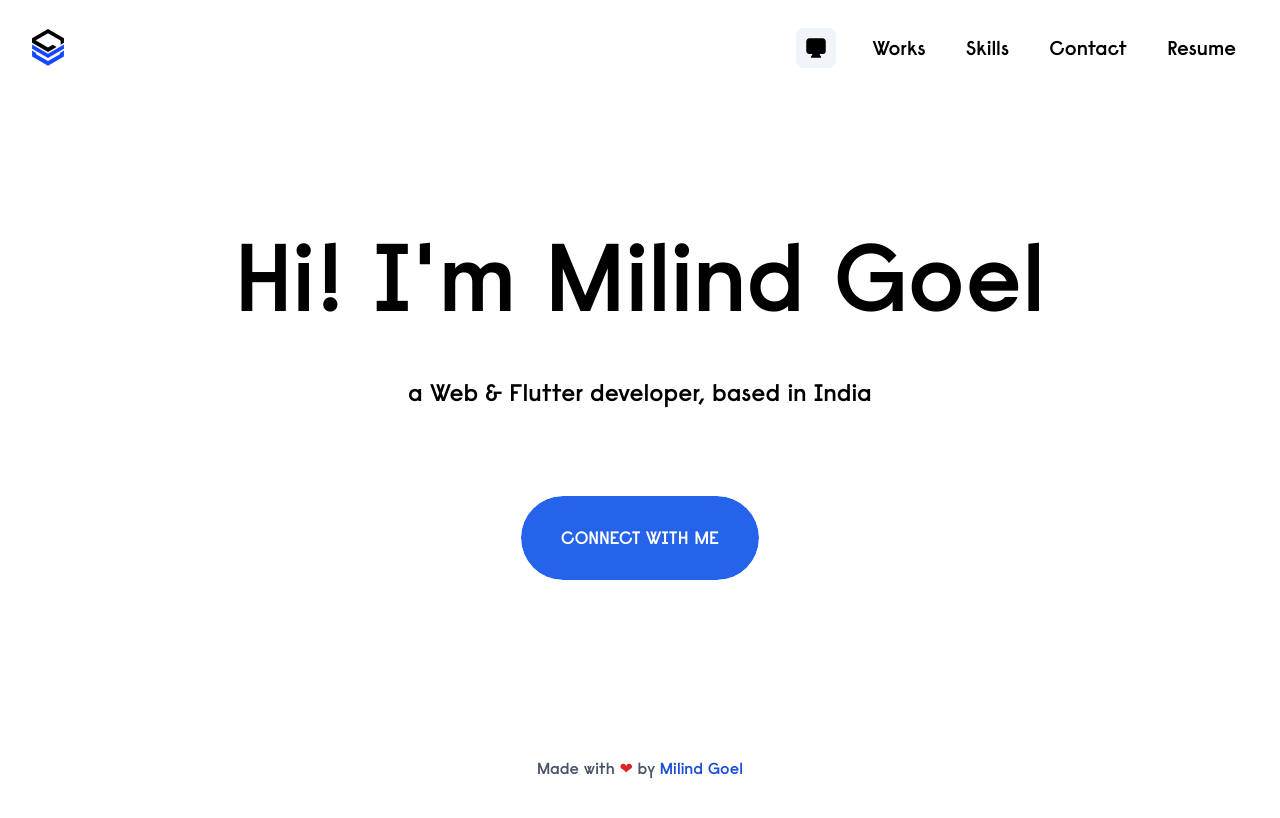
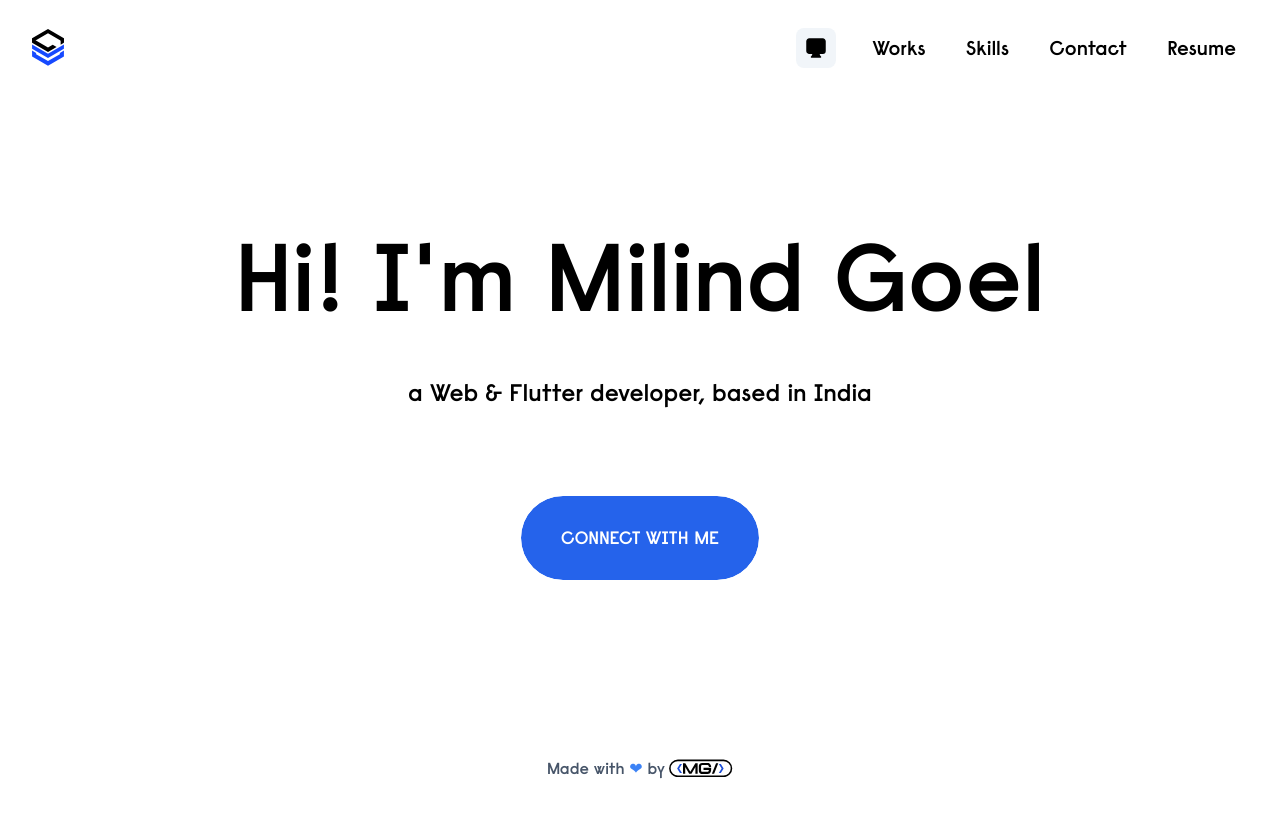
Before and after one commit to milindgoel15/portfolio, a Next.js app: page / in a window 1280 px wide. Shown: the top 818 px of the page. Built offline with nearby package versions, Linux system fonts and the light colour scheme.

Commit message:
use logo in footer

```diff
--- /dev/null
+++ b/src/Icons/branding/MGLogoFooter.tsx
@@ -0,0 +1,35 @@
+import * as React from "react";
+import { SVGProps } from "react";
+
+const MGLogoFooter = (props: SVGProps<SVGSVGElement>) => (
+	<svg
+		xmlns="http://www.w3.org/2000/svg"
+		fill="none"
+		viewBox="0 0 56 16"
+		{...props}
+	>
+		<path
+			className="dark:fill-white fill-black"
+			d="M30.2 7.748v1.959h4.695c-.145 1.499-.67 1.499-1.17 1.499h-4.287c-.605 0-.986-.092-1.13-.263-.171-.21-.264-.71-.264-1.512V7.13c0-.802.093-1.302.263-1.512.145-.171.526-.263 1.131-.263h3.63c.63 0 1.13.144 1.432.407.29.25.434.658.434 1.21h1.96c0-1.42-.605-2.248-1.118-2.682a3.289 3.289 0 0 0-1.25-.684 5.079 5.079 0 0 0-1.459-.21h-3.629c-.789 0-1.92.105-2.643.973-.618.762-.697 1.814-.697 2.76v2.302c0 .946.08 1.998.697 2.76.723.869 1.854.974 2.643.974h4.287c1.577 0 2.327-.855 2.682-1.565.42-.868.486-1.946.486-2.88v-.972h-6.692Zm-7.144-4.063h1.998v9.19h-1.959V7.012l-3.445 5.865h-1.998L14.194 7.01v5.865h-1.946V3.684h1.998l4.405 7.494 4.405-7.494Z"
+		/>
+		<path
+			className="fill-blue-700 dark:fill-blue-400 transition-all hover:fill-blue-500"
+			d="M11.364 4.382 8.905 8.287l2.459 3.892H9.589L7.13 8.287l2.46-3.905h1.775Z"
+		/>
+		<path
+			className="dark:fill-white fill-black"
+			d="M41.164 3.685h1.946l-3.616 9.19h-1.946l3.616-9.19Z"
+		/>
+		<path
+			className="fill-blue-700 dark:fill-blue-400 transition-all hover:fill-blue-500"
+			d="m47.807 8.287-2.46-3.905h-1.774l2.459 3.905-2.46 3.892h1.776l2.459-3.892Z"
+		/>
+		<path
+			className="dark:fill-white fill-black"
+			fillRule="evenodd"
+			d="M.08 8.214A7.69 7.69 0 0 1 7.77.524h39.893a7.69 7.69 0 1 1 0 15.38H7.77a7.69 7.69 0 0 1-7.69-7.69Zm1.37 0a6.32 6.32 0 0 1 6.32-6.32h39.893a6.32 6.32 0 1 1 0 12.64H7.77a6.32 6.32 0 0 1-6.32-6.32Z"
+			clipRule="evenodd"
+		/>
+	</svg>
+);
+export default MGLogoFooter;
--- a/src/common/Footer.tsx
+++ b/src/common/Footer.tsx
@@ -1,17 +1,18 @@
+import MGLogoFooter from "../Icons/branding/MGLogoFooter";
+
 let Footer = (): JSX.Element => {
 	return (
 		<>
 			<footer>
-				<p className="text-slate-600 dark:text-slate-300 flex justify-center text-center py-10">
-					Made with&nbsp;<span className="text-red-600">❤</span>
+				<p className="text-slate-600 dark:text-slate-300 flex justify-center items-center py-10">
+					Made with&nbsp;<span className="text-blue-500">❤</span>
 					&nbsp;by&nbsp;
 					<a
-						className="text-blue-700 dark:text-blue-400 transition-all hover:text-blue-500"
 						href="http://github.com/milindgoel15"
 						target="_blank"
 						rel="noopener noreferrer"
 					>
-						Milind Goel
+						<MGLogoFooter className="w-16" />
 					</a>
 				</p>
 			</footer>
--- a/src/common/Header.tsx
+++ b/src/common/Header.tsx
@@ -8,7 +8,7 @@ import Moon from "../Icons/Moon";
 import Sun from "../Icons/Sun";
 import SystemIcon from "../Icons/System";
 import ThemeButton from "./ThemeButton";
-import Logo from "../Icons/Logo";
+import Logo from "../Icons/branding/Logo";
 
 let Header = () => {
 	let [isNavBarOpen, setNavBarOpen] = useState(false);
```
Also changed, not shown: src/Icons/branding/Logo.tsx (renamed from src/Icons/Logo.tsx), src/Icons/branding/MGLogo.tsx (renamed from src/Icons/MGLogo.tsx).
